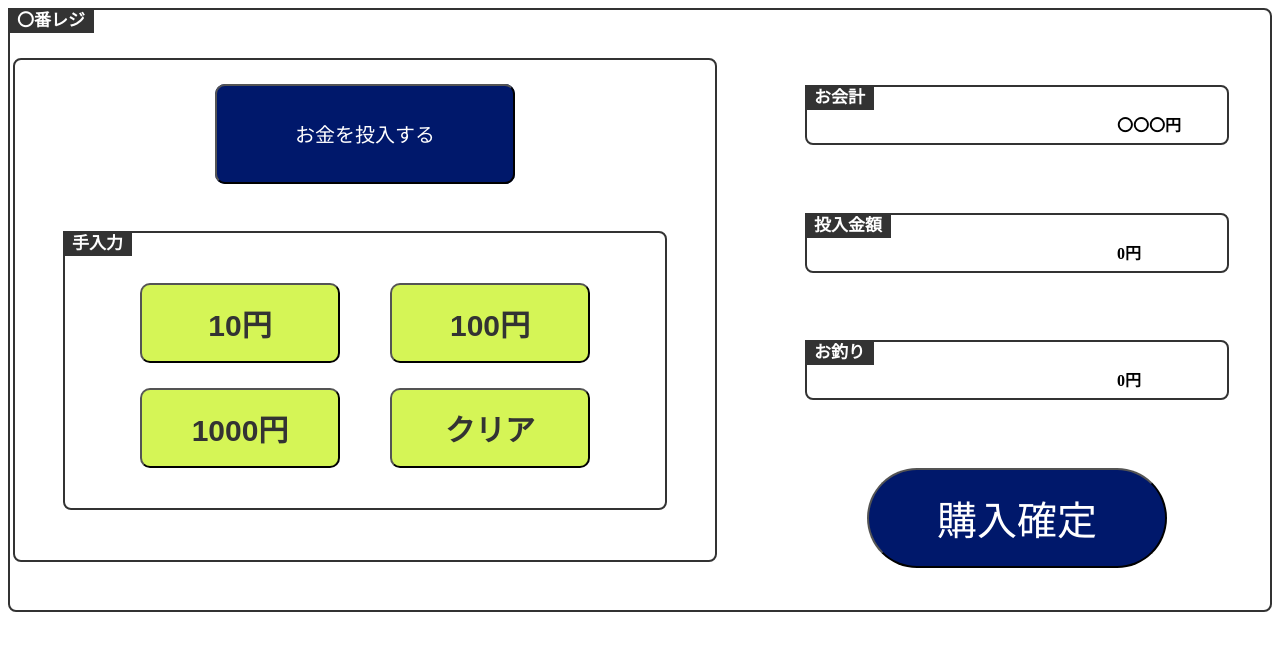
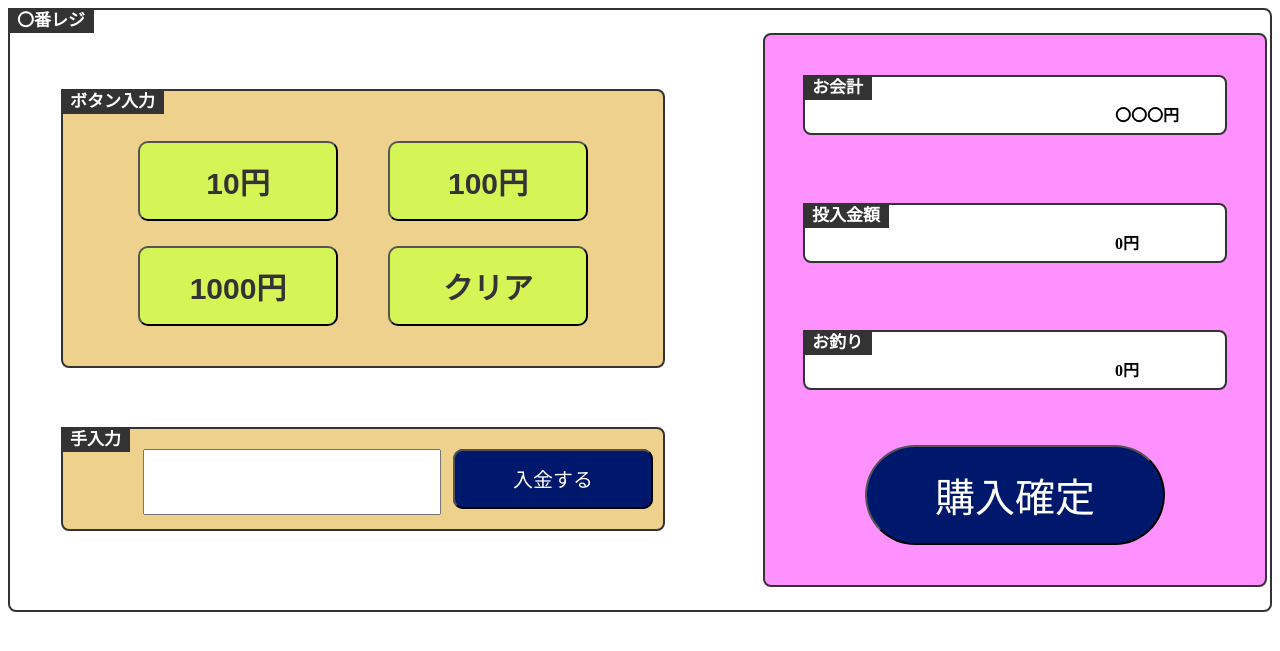
Before and after one commit to kyoichii/kawaproject, a PHP site: page /customerScreen.html in a window 1280 px wide. Shown: the top 651 px of the page. Run offline with PHP 8.4, Linux system fonts and the light colour scheme.

Commit message:
デザインの変更

```diff
--- a/source/css/customerScreen.css
+++ b/source/css/customerScreen.css
@@ -42,7 +42,7 @@
 /* 左エリア  */
 #reftArea {
     /*背景色*/
-    background: #ffffff;
+    /* background: #B08E8C; */
     /*フレックスボックス*/
     display: flex;
     /*ボックス内の並びを指定*/
@@ -50,15 +50,12 @@
     /*ボックスの大きさ*/
     height: 500px;
     width: 700px;
-    /* ボーダー */
-    border: solid 2px #333;
-    border-radius: 8px;
 }
 
 /* 右エリア */
 #rightArea {
     /*背景色*/
-    background: #ffffff;
+    background: #FF91FF;
     /*フレックスボックス*/
     display: flex;
     /*ボックス内の並びを指定*/
@@ -66,6 +63,9 @@
     /*ボックスのサイズ*/
     height: 550px;
     width: 500px;
+    /* ボーダー */
+    border: solid 2px #333;
+    border-radius: 8px;
 }
 
 /* レジ番号*/
@@ -80,12 +80,14 @@
 
 /* 項目 */
 .box {
+    /*背景色*/
+    background: #ffffff;
     /* 横幅 */
     width: 400px;
     /* 左上の「アイテム」の位置を固定 */
     position: relative;
     /* 間隔の調整 */
-    margin-top: 50px;
+    margin-top: 40px;
     margin-bottom: auto;
     margin-left: auto;
     margin-right: auto;
@@ -131,8 +133,8 @@
 /* 精算ボタン */
 #totalButton {
     /*ボタン配置を指定*/
-    margin-top: 50px;
-    margin-bottom: auto;
+    margin-top: auto;
+    margin-bottom: 40px;
     margin-left: auto;
     margin-right: auto;
     /* 横幅 */
@@ -154,10 +156,10 @@
     margin-top: auto;
     margin-bottom: auto;
     margin-left: auto;
-    margin-right: auto;
+    margin-right: 10px;
     /* 横幅 */
-    width: 300px;
-    height: 100px;
+    height: 60px;
+    width: 200px;
     /* 文字の色 */
     color: #fff;
     /*背景色*/
@@ -173,7 +175,7 @@
     /* 左上の「手入力」の位置を固定 */
     position: relative;
     /*背景色*/
-    background: #ffffff;
+    background: #EDD18C;
     /*フレックスボックス*/
     display: flex;
     /*ボックス内の並びを指定*/
@@ -185,7 +187,7 @@
     width: 600px;
     /*エリア配置を指定*/
     margin-top: auto;
-    margin-bottom: 50px;
+    margin-bottom: auto;
     margin-left: auto;
     margin-right: auto;
     /* ボーダー */
@@ -193,8 +195,8 @@
     border-radius: 8px;
 }
 
-/* レジ番号 */
-#moneyButtonArea #input {
+/* ボタン入力エリアの表記 */
+#moneyButtonArea .name {
     position: absolute;
     display: inline-block;
     /* 位置 */
@@ -303,3 +305,60 @@
     margin-left: auto;
     margin-right: 75px;
 }
+
+/* お金手入力エリア */
+#moneyInputArea {
+    /* 左上の「手入力」の位置を固定 */
+    position: relative;
+    /*背景色*/
+    background: #EDD18C;
+    /*フレックスボックス*/
+    display: flex;
+    /*ボックス内の並びを指定*/
+    flex-direction: row;
+    /*エリアのサイズ*/
+    height: 100px;
+    width: 600px;
+    /*エリア配置を指定*/
+    margin-top: auto;
+    margin-bottom: auto;
+    margin-left: auto;
+    margin-right: auto;
+    /* ボーダー */
+    border: solid 2px #333;
+    border-radius: 8px;
+}
+
+/* ボタン入力エリアの表記 */
+#moneyInputArea .name {
+    position: absolute;
+    display: inline-block;
+    /* 位置 */
+    top: -2px;
+    left: -2px;
+    padding: 0 9px;
+    height: 25px;
+    line-height: 25px;
+    vertical-align: middle;
+    /* 文字の大きさ */
+    font-size: 17px;
+    /* 背景色 */
+    background: #333;
+    /* 文字の色 */
+    color: #ffffff;
+    /* フォントの設定 */
+    font-weight: bold;
+}
+
+#depositMoney {
+    /*ボタン配置を指定*/
+    margin-top: auto;
+    margin-bottom: auto;
+    margin-left: 40px;
+    margin-right: auto;
+    /* 横幅 */
+    height: 60px;
+    width: 290px;
+    /* 文字のサイズ */
+    font-size: 30px;
+}
--- a/source/customerScreen.html
+++ b/source/customerScreen.html
@@ -18,20 +18,30 @@
         </div>
         <!-- 左エリア -->
         <div id="reftArea">
-            <!-- お金投入ボタン -->
-            <div id="paymentButton">
-                <input type="button" value="お金を投入する" id="paymentButton" onclick="changebutton(1)">
-            </div>
             <!-- 手入力エリア -->
             <div id="moneyButtonArea">
-                <div id="input">
-                    手入力
+                <div class="name">
+                    ボタン入力
                 </div>
                 <!-- お金ボタン -->
                 <input type="button" value="10円" id="tenYenButton" onclick="changebutton(10)">
                 <input type="button" value="100円" id="hundredYenButton" onclick="changebutton(100)">
                 <input type="button" value="1000円" id="thousandYenButton" onclick="changebutton(1000)">
                 <input type="button" value="クリア" id="clearButton" onclick="changebutton(0)">
+            </div>
+            <div id="moneyInputArea">
+                <div class="name">
+                    手入力
+                </div>
+                <!-- 入力欄 -->
+                <div id="depositMoney">
+                    <input type="text" id="depositMoney" maxlength="5"
+                        oninput="value = value.replace(/[^0-9]+/i,'');" />
+                </div>
+                <!-- お金投入ボタン -->
+                <div id="paymentButton">
+                    <input type="button" value="入金する" id="paymentButton" onclick="changebutton(1)">
+                </div>
             </div>
         </div>
         <!-- 右エリア -->
```
